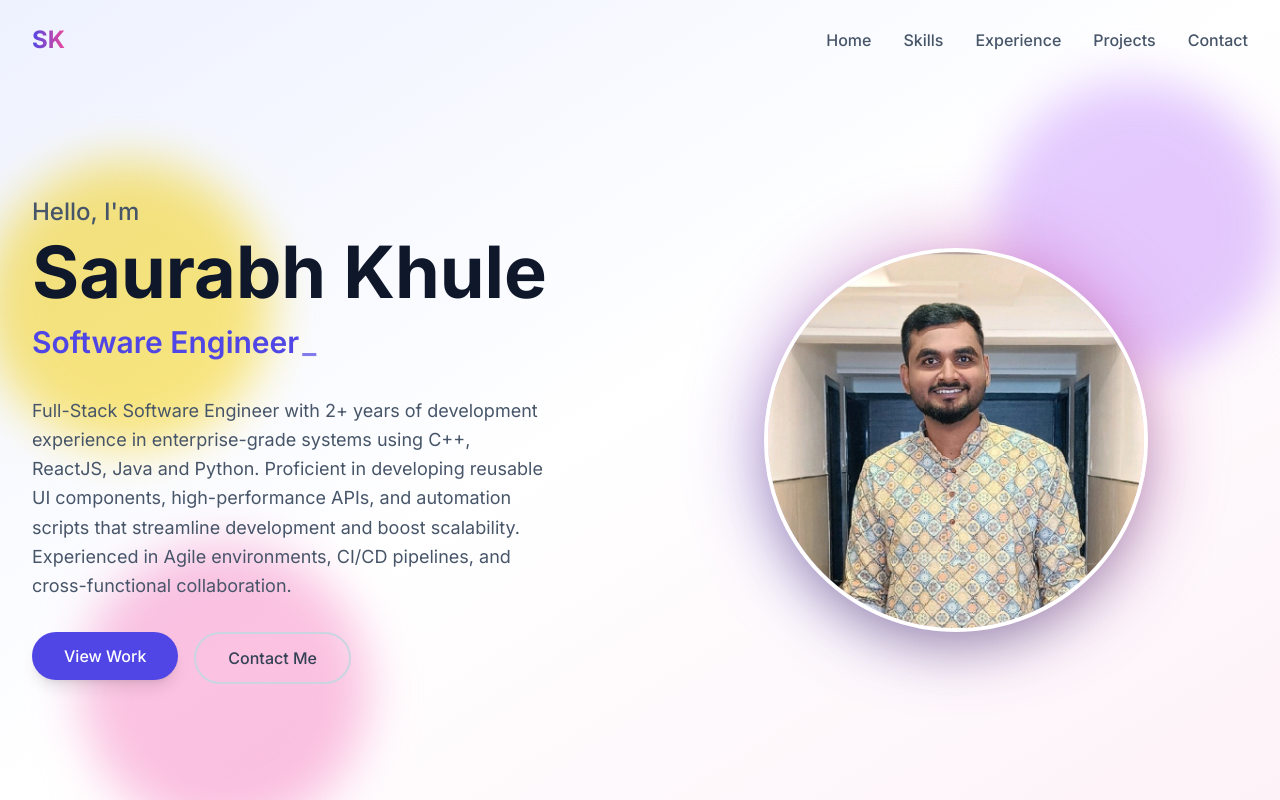
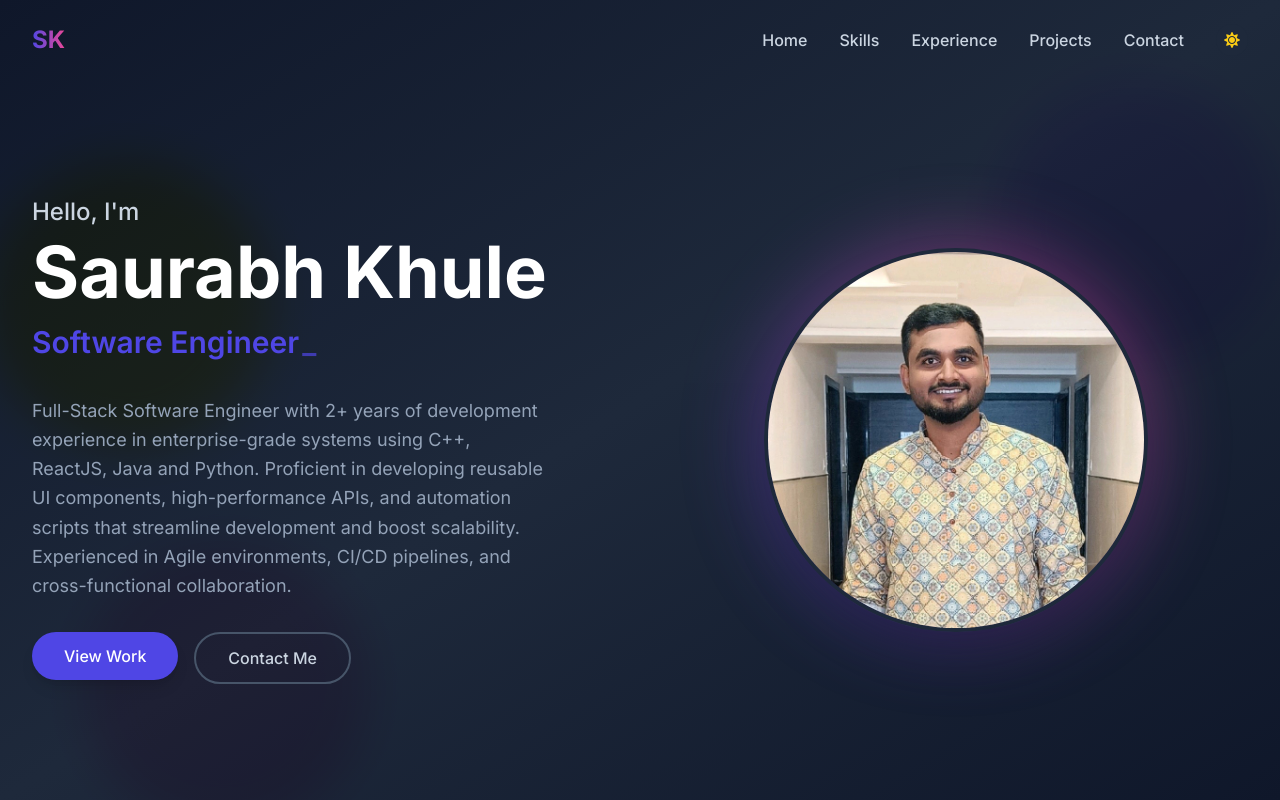
Before and after one commit to saurabh123321/saurabh_portfolio, a React (Vite) app: page / in a window 1280 px wide. Shown: the top 800 px of the page. Built offline with nearby package versions, Linux system fonts and the light colour scheme.

Commit message:
Feat: Add dark mode toggle with persistence

```diff
--- a/src/components/Navbar.jsx
+++ b/src/components/Navbar.jsx
@@ -1,11 +1,25 @@
 import React, { useState, useEffect } from 'react';
 import { Link } from 'react-scroll';
 import { motion, AnimatePresence } from 'framer-motion';
-import { FaBars, FaTimes } from 'react-icons/fa';
+import { FaBars, FaTimes, FaSun, FaMoon } from 'react-icons/fa';
 
 const Navbar = () => {
     const [isOpen, setIsOpen] = useState(false);
     const [scrolled, setScrolled] = useState(false);
+    const [theme, setTheme] = useState(localStorage.getItem('theme') || 'dark');
+
+    useEffect(() => {
+        if (theme === 'dark') {
+            document.documentElement.classList.add('dark');
+        } else {
+            document.documentElement.classList.remove('dark');
+        }
+        localStorage.setItem('theme', theme);
+    }, [theme]);
+
+    const toggleTheme = () => {
+        setTheme(theme === 'dark' ? 'light' : 'dark');
+    };
 
     useEffect(() => {
         const handleScroll = () => {
@@ -31,7 +45,7 @@ const Navbar = () => {
                 </Link>
 
                 {/* Desktop Menu */}
-                <div className="hidden md:flex space-x-8">
+                <div className="hidden md:flex items-center space-x-8">
                     {navLinks.map((link) => (
                         <Link
                             key={link.name}
@@ -44,10 +58,24 @@ const Navbar = () => {
                             {link.name}
                         </Link>
                     ))}
+                    <button
+                        onClick={toggleTheme}
+                        className="p-2 rounded-full bg-slate-100 dark:bg-slate-800 text-slate-600 dark:text-yellow-400 hover:bg-slate-200 dark:hover:bg-slate-700 transition-colors"
+                        aria-label="Toggle Theme"
+                    >
+                        {theme === 'dark' ? <FaSun /> : <FaMoon />}
+                    </button>
                 </div>
 
                 {/* Mobile Menu Button */}
-                <div className="md:hidden">
+                <div className="md:hidden flex items-center gap-4">
+                    <button
+                        onClick={toggleTheme}
+                        className="p-2 rounded-full bg-slate-100 dark:bg-slate-800 text-slate-600 dark:text-yellow-400 hover:bg-slate-200 dark:hover:bg-slate-700 transition-colors"
+                        aria-label="Toggle Theme"
+                    >
+                        {theme === 'dark' ? <FaSun /> : <FaMoon />}
+                    </button>
                     <button onClick={() => setIsOpen(!isOpen)} className="text-slate-800 dark:text-white text-2xl">
                         {isOpen ? <FaTimes /> : <FaBars />}
                     </button>
--- a/tailwind.config.js
+++ b/tailwind.config.js
@@ -1,5 +1,6 @@
 /** @type {import('tailwindcss').Config} */
 export default {
+    darkMode: 'class',
     content: [
         "./index.html",
         "./src/**/*.{js,ts,jsx,tsx}",
```
Also changed, not shown: 2 other files (tests, documents, lock files or other folders).
